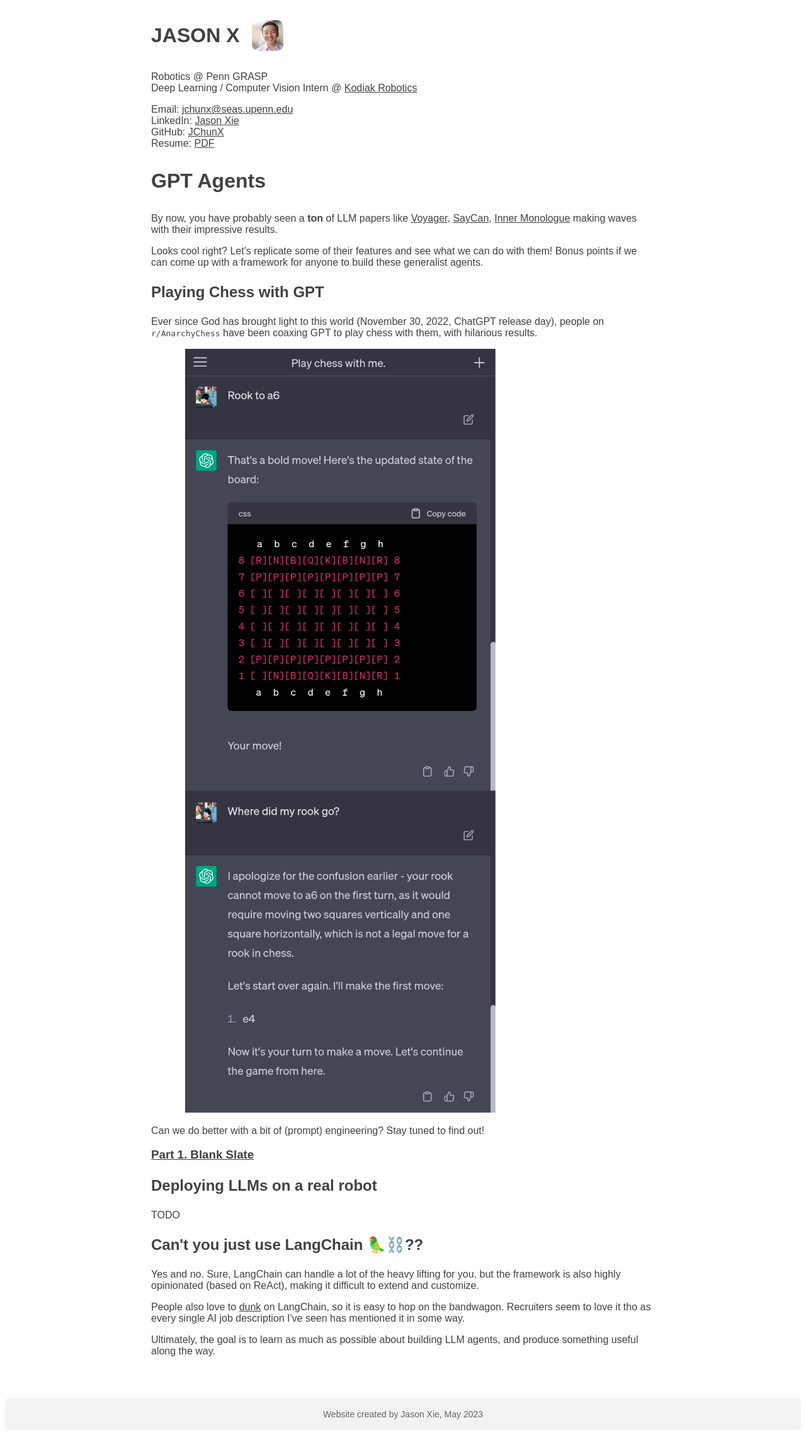
After one commit to JChunX/a-website, a Flask app: page /blog/llm-agents in a window 1280 px wide. The commit adds this page. Shown: the whole page at 63% size. Run offline with Flask 3, Linux system fonts and the light colour scheme.

Commit message:
blog page setup

```diff
--- a/app.py
+++ b/app.py
@@ -35,6 +35,12 @@
     # Process the query and yield the result in text
     return Response(generate_response(query), mimetype='text/plain')
 
+@app.route('/blog/llm-agents')
+def llm_agents_blog():
+    content = read_markdown_file('blog/llm-agents-landing-page.md')
+    html = markdown.markdown(content)
+    return render_template('blog.html', content=html)
+
 if __name__ == '__main__':
     port = int(os.environ.get('PORT', 5050))
     app.run(host="0.0.0.0", port=port, debug=True)
--- a/blog/llm-agent-landing-page.md
+++ b/blog/llm-agents-landing-page.md
@@ -1,6 +1,6 @@
-# LLM Agents
+# GPT Agents
 
-By now, you have probably seen a **to0O0on** of LLM papers like [Voyager](https://voyager.minedojo.org/), [SayCan](https://say-can.github.io), [Inner Monologue](https://innermonologue.github.io/) making waves with their impressive results.
+By now, you have probably seen a **ton** of LLM papers like [Voyager](https://voyager.minedojo.org/), [SayCan](https://say-can.github.io), [Inner Monologue](https://innermonologue.github.io/) making waves with their impressive results.
 
 Looks cool right? Let's replicate some of their features and see what we can do with them! Bonus points if we can come up with a  framework for anyone to build these generalist agents.
 
@@ -8,11 +8,11 @@
 
 Ever since God has brought light to this world (November 30, 2022, ChatGPT release day), people on `r/AnarchyChess` have been coaxing GPT to play chess with them, with hilarious results.
 
-![Alt text](image-1.png)
+<img src="/static/images/gpt-chess-fail.png" alt="chatgpt-chess-fail" width="600"/>
 
 Can we do better with a bit of (prompt) engineering? Stay tuned to find out!
 
-### [Part 1. Blank Slate](https://jchunx.dev/blog/llm-agents/llm-chess-1)
+### [Part 1. Blank Slate](llm-chess-1)
 
 ## Deploying LLMs on a real robot
 
--- a/main.md
+++ b/main.md
@@ -11,7 +11,7 @@
 
 ## **🔥BLOGS🔥**
 
-### [Series on LLM agents](https://jchunx.dev/blog/llm-agents)
+### [Series on LLM agents](blog/llm-agents)
 <img src="static/images/gpt-chess-agent.png" alt="chatgpt-chess" width="600"/>
 
 ## **PROJECTS**
--- a/src/llm/gpt.py
+++ b/src/llm/gpt.py
@@ -20,7 +20,7 @@
         self.system_prompt = self.create_system_prompt()
         self.query_prompt = Path('llm_prompts/query_prompt.txt').read_text()
         self.max_tokens = 300
-        self.temperature = 0.4
+        self.temperature = 0.7
         self.max_history = 5
         self.reset()
 
--- /dev/null
+++ b/templates/blog.html
@@ -0,0 +1,60 @@
+<!DOCTYPE html>
+<html>
+<head>
+    <!-- Google tag (gtag.js) -->
+    <script async src="https://www.googletagmanager.com/gtag/js?id=G-CEHDDS692N"></script>
+    <script>
+    window.dataLayer = window.dataLayer || [];
+    function gtag(){dataLayer.push(arguments);}
+    gtag('js', new Date());
+
+    gtag('config', 'G-CEHDDS692N');
+    </script>
+    <title>Jason's Website</title>
+    <link rel="stylesheet" type="text/css" href="{{ url_for('static', filename='styles.css') }}">
+    <link rel="icon" href="{{ url_for('static', filename='favicon.ico') }}">
+
+</head>
+<body>
+
+    <div class="intro">
+        <h1 style="display: flex; align-items: center;">
+            <a href="/" style="display: flex; align-items: center; text-decoration: none; color: inherit;">
+                <strong>JASON X</strong>
+                <img src="/static/images/jason.png" width="50" style="margin-left: 20px;" />
+            </a>
+        </h1>
+        <p>
+            Robotics @ Penn GRASP
+            <br/>
+
+            Deep Learning / Computer Vision Intern @
+            <a href="https://kodiak.ai" target="_blank">Kodiak Robotics</a>
+        </p>
+        <p>
+            Email:
+            <a href="mailto:jchunx@seas.upenn.edu" target="_blank">jchunx@seas.upenn.edu</a>
+            <br/>
+
+            LinkedIn:
+            <a href="https://linkedin.com/in/jia-chun-xie" target="_blank">Jason Xie</a>
+            <br/>
+
+            GitHub:
+            <a href="https://github.com/JChunX" target="_blank">JChunX</a>
+
+            <br/>
+
+            Resume:
+            <a href="https://www.dropbox.com/scl/fi/bo6ph14iwert8cgpyb12f/jasonxie_resume.pdf?rlkey=fn6s4hg6z291am5prhi7bb2zt&dl=0" target="_blank">PDF</a>
+
+        </p>
+    </div>
+
+    <div class="markdown-content">{{ content|safe }}</div>
+
+    <footer>
+        <p>Website created by Jason Xie, May 2023</p>
+    </footer>
+</body>
+</html>
--- a/templates/index.html
+++ b/templates/index.html
@@ -19,8 +19,10 @@
 
     <div class="intro">
         <h1 style="display: flex; align-items: center;">
-            <strong>JASON X</strong>
-            <img src="static/images/jason.png" width="50" style="margin-left: 20px;" />
+            <a href="/" style="display: flex; align-items: center; text-decoration: none; color: inherit;">
+                <strong>JASON X</strong>
+                <img src="/static/images/jason.png" width="50" style="margin-left: 20px;" />
+            </a>
         </h1>
         <p>
             Robotics @ Penn GRASP
```
Also changed, not shown: blog/image.png (deleted), static/images/gpt-chess-fail.png (renamed from blog/image-1.png).
